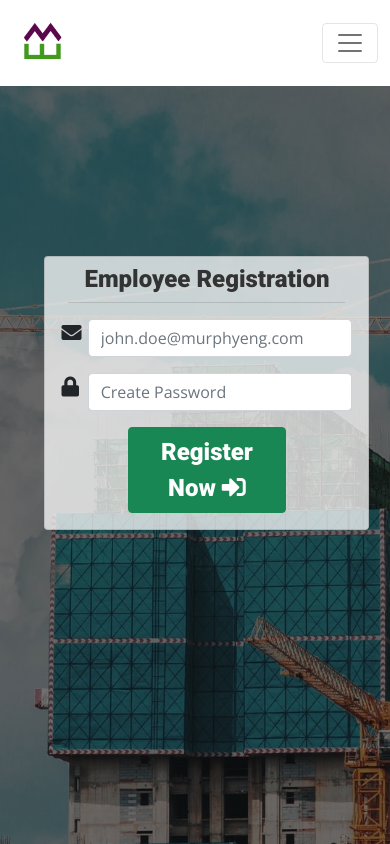
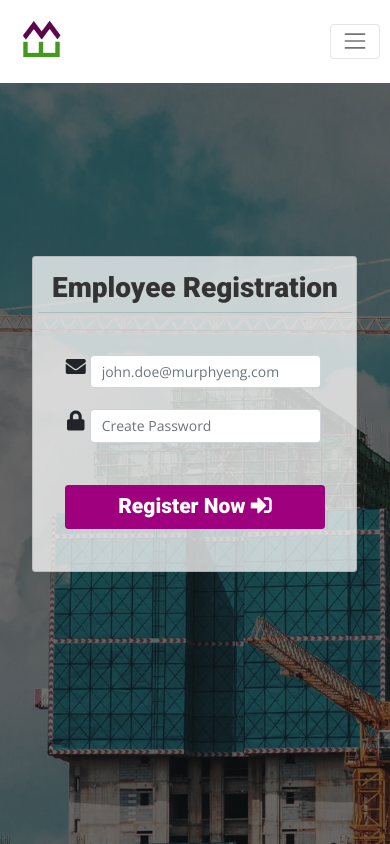
Before and after one commit to Code-Institute-Submissions/Milestone-Project-143, a Flask app: page /register in a window 390 px wide. Run offline with Flask 2, Linux system fonts and the light colour scheme; some libraries are stand-ins or nearby versions.

Commit message:
Adjusted registration styling with media queries to address responsiveness on all devices

```diff
--- a/static/css/style.css
+++ b/static/css/style.css
@@ -82,6 +82,10 @@ header {
     background-color: rgba(255, 255, 255, 0.75);
 }
 
+.btn {
+    background-color: #9e007e;
+    color: #ffffff;
+}
 
 /***Media Queries for Smaller devices***/
 
@@ -90,5 +94,20 @@ header {
         font-size: 20px;
     }
 
+    body, html {
+        font-size: 14px;
+    }
 
 }
+
+@media (max-width: 350px) {
+    body, html {
+        font-size: 12px;
+    }
+
+    .largeicon {
+        font-size: 16px;
+    }
+
+
+}
--- a/templates/register.html
+++ b/templates/register.html
@@ -3,32 +3,32 @@
 
 <div class="container-fluid">
     <div class="row px-0">
-        <div class="heroimage">
+        <div class="heroimage p-0">
         <div class="herotext px-0">
             <form class="card col-10 offset-1 col-md-6 offset-md-3 overlay" method="POST" action="{{ url_for('register') }}" style="position:absolute; top: 25%; z-index: 3;">
-                    <h5 class="card-header darktext mediumtext mx-auto">Employee Registration</h5>
-                    <div class="card-body">
+                    <h5 class="card-header darktext largetext mx-auto pt-3 text-center">Employee Registration</h5>
+                    <div class="card-body p-5">
                         <!--Enter Email Input-->
-                        <div class="mb-3 row">
-                            <div class="col-1 text-center">
+                        <div class="mb-4 row">
+                            <div class="col-1 text-center p-0">
                                 <i class="fas fa-envelope align-middle largeicon"></i>
                             </div>
-                            <div class="col-11">
+                            <div class="col-11 p-0 px-1">
                                 <input type="email" name="email" class="form-control" id="email" placeholder="john.doe@murphyeng.com">
                             </div>
                         </div>
                         <!--Create Password Input-->
-                        <div class="mb-3 row">
-                            <div class="col-1 text-center">
+                        <div class="mb-5 row">
+                            <div class="col-1 text-center p-0">
                                 <i class="fas fa-lock align-middle largeicon"></i>
                             </div>
-                            <div class="col-11">
+                            <div class="col-11 p-0 px-1">
                                 <input type="password" name="password" class="form-control" id="password" placeholder="Create Password">
                             </div>
                         </div>
                         <!--Registration Submit Button-->
                         <div class="row">
-                            <button type="submit" class="btn btn-success col-6 offset-3 mediumtext">
+                            <button type="submit" class="btn col-12 col-md-8 offset-md-2 col-lg-6 offset-lg-3 mediumtext">
                                 Register Now <i class="fas fa-sign-in-alt"></i>
                             </button>
                         </div>
```
